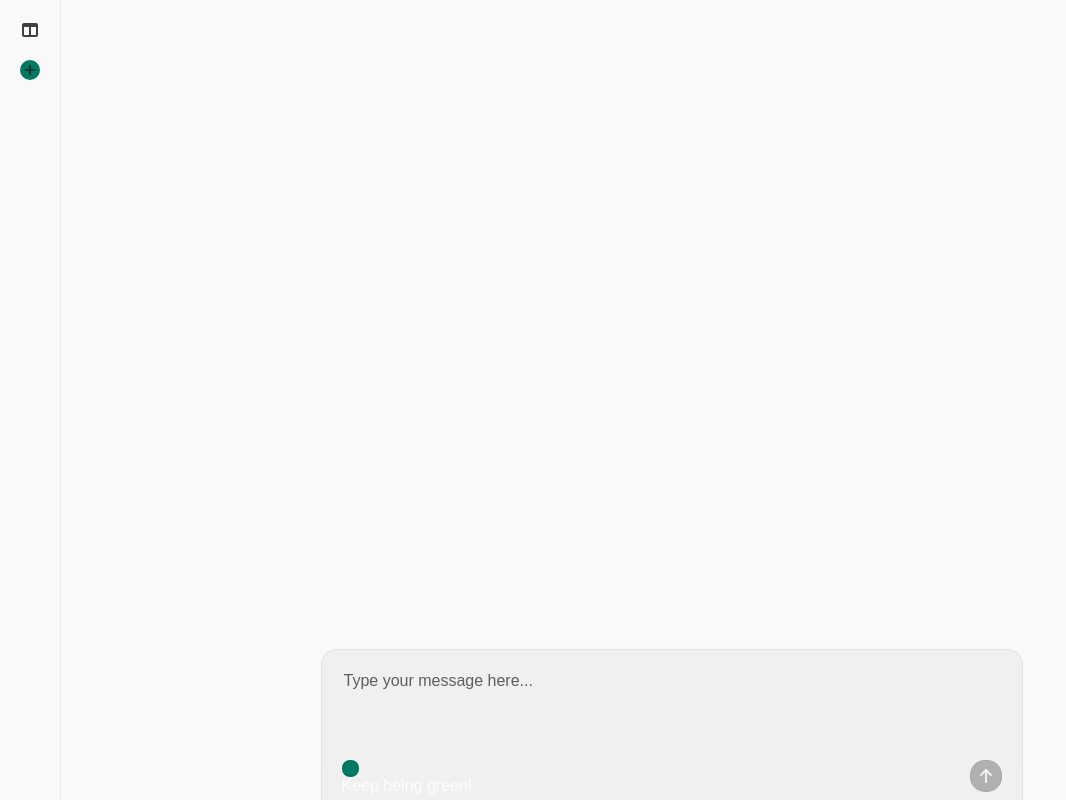
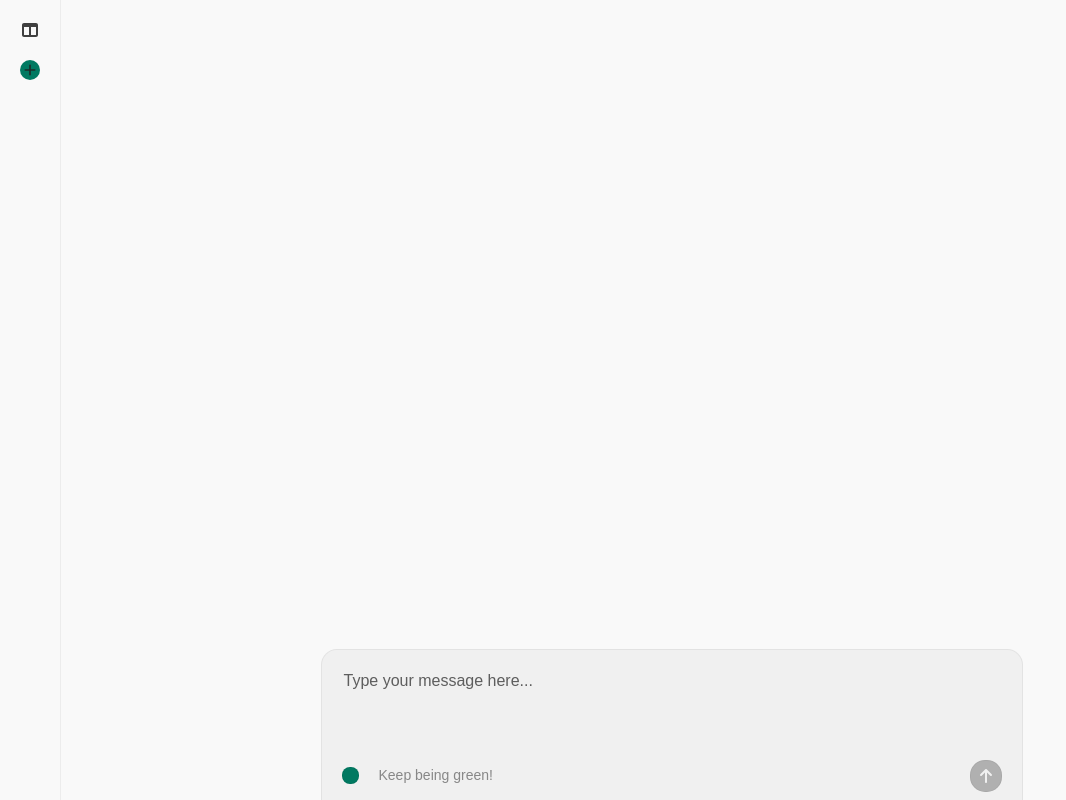
Before and after one commit to dij0s/petal-ui, a React (Vite) app: page / in a window 1280 px wide. Shown: the whole page, without its empty margins (0-1066 px from the left). Built offline with nearby package versions, Linux system fonts and the light colour scheme; a web font is replaced by a local one.

Commit message:
Implemented prompting..

```diff
--- a/src/components/ui/Prompt/Prompt.css
+++ b/src/components/ui/Prompt/Prompt.css
@@ -64,9 +64,20 @@ textarea::placeholder {
     color: var(--background-color-prompt);
 }
 
+.prompt-feedback-wrapper {
+    display: flex;
+    align-items: center;
+}
+
 .prompt-feedback-pastel {
     width: 15px;
     height: 15px;
     border: 1px solid var(--border-color);
     border-radius: 8px;
 }
+
+.prompt-feedback-label {
+    margin-left: 20px;
+    color: var(--text-color-50-opacity);
+    font-size: 0.875rem;
+}
```
